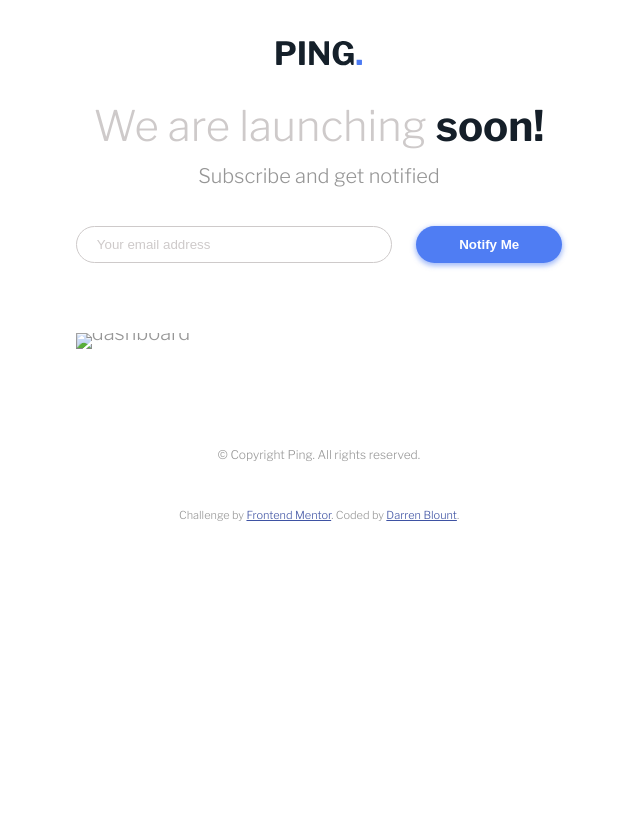
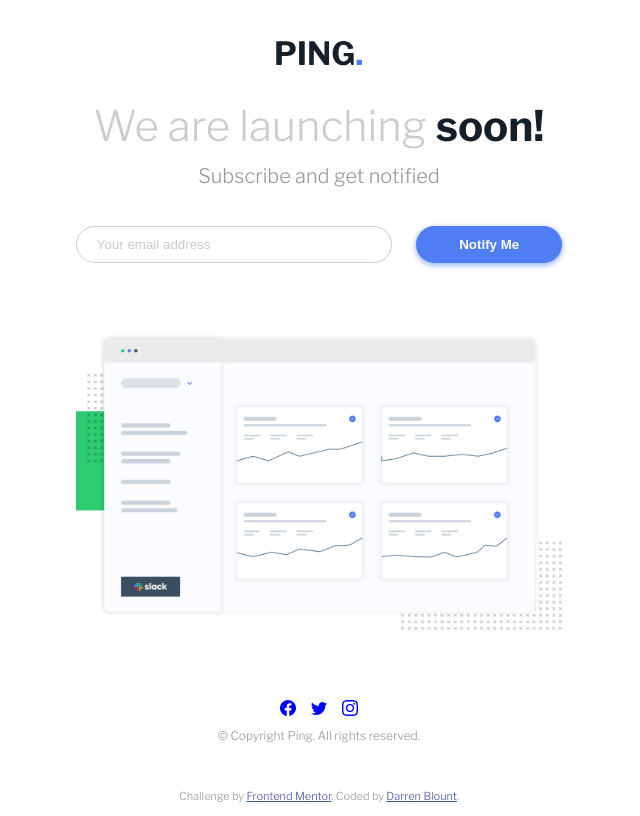
Before and after one commit to blountdj/frontend_mentor_challenge_ping_coming_soon_page, a website: page index.html in a window 1280 px wide. Shown: the whole page, without its empty margins (321-961 px from the left). Drawn offline with nearby package versions, Linux system fonts and the light colour scheme; the site is published under a folder, as on GitHub Pages, so addresses that start at the root find nothing.

Commit message:
Update index.html

```diff
--- a/index.html
+++ b/index.html
@@ -39,7 +39,7 @@
       </form>
 
       <img
-        src="../images/illustration-dashboard.png"
+        src="images/illustration-dashboard.png"
         alt="dashboard"
         class="main__image"
       />
@@ -47,17 +47,17 @@
       <footer class="main__footer">
         <div class="main__footer__row">
           <img
-            src="../images/facebook.svg"
+            src="images/facebook.svg"
             alt=""
             class="main__footer__icon main__footer__icon--facebook"
           />
           <img
-            src="/images/twitter.svg"
+            src="images/twitter.svg"
             alt=""
             class="main__footer__icon main__footer__icon--twitter"
           />
           <img
-            src="../images/instagram.svg"
+            src="images/instagram.svg"
             alt=""
             class="main__footer__icon main__footer__icon--instagram"
           />
```
